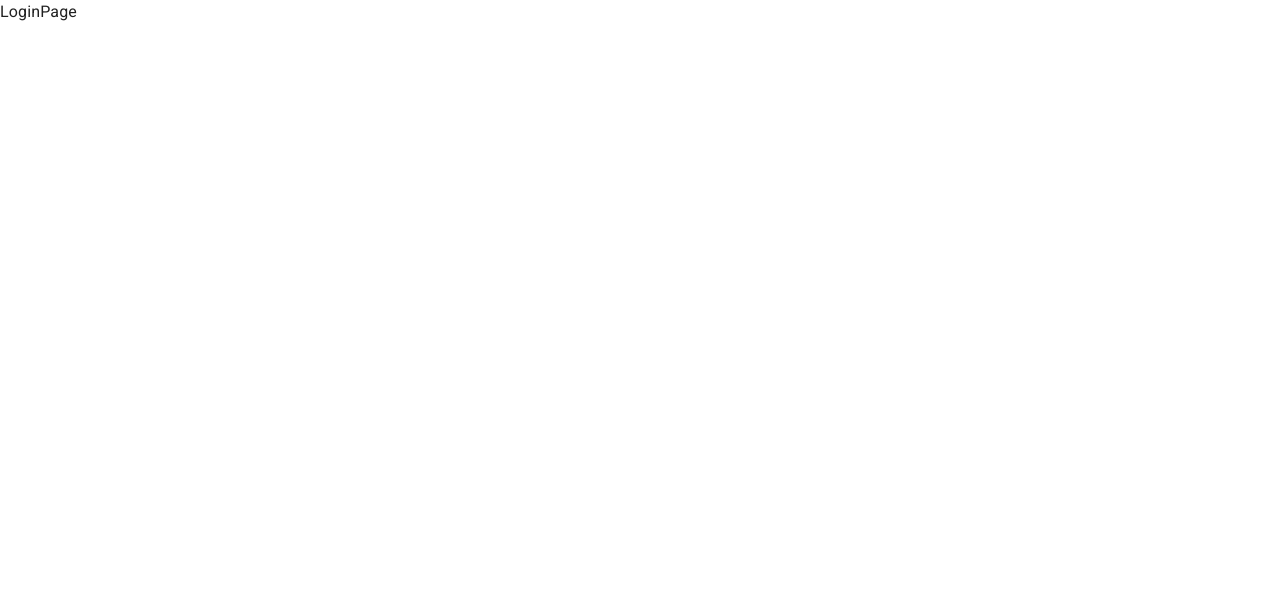
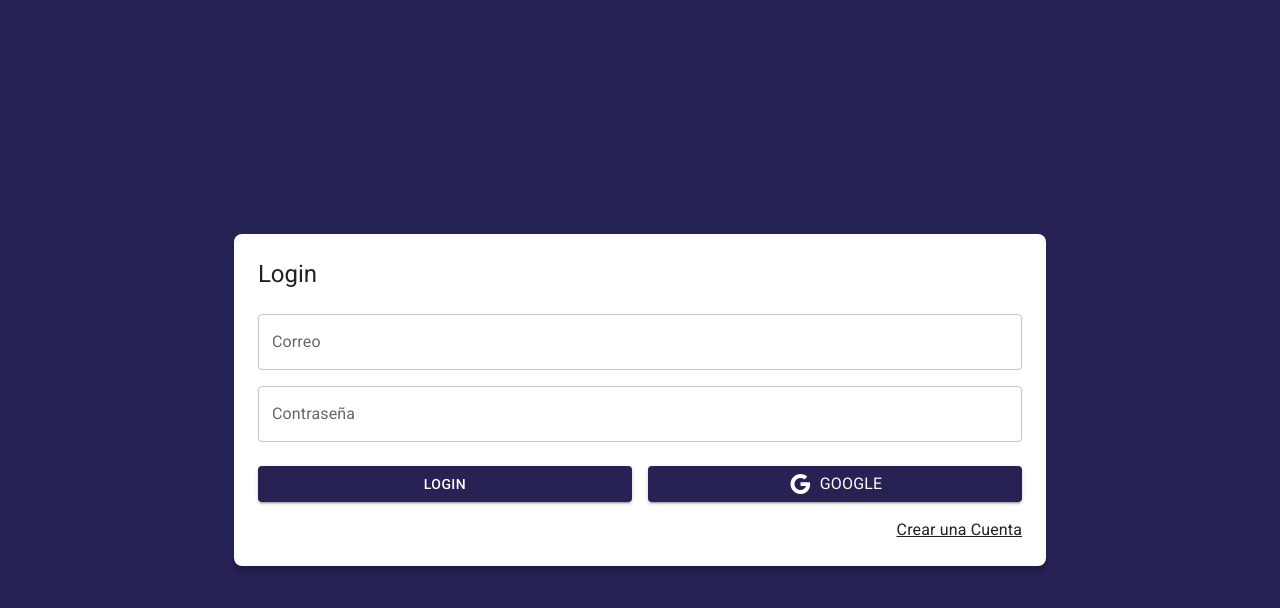
Before and after one commit to stacklast/react-journal-app, a React (Vite) app: page /auth/login in a window 1280 px wide. Shown: the top 608 px of the page. Built offline with nearby package versions, Linux system fonts and the light colour scheme.

Commit message:
add: UI Login Page

```diff
--- a/src/auth/pages/LoginPage.jsx
+++ b/src/auth/pages/LoginPage.jsx
@@ -1,7 +1,63 @@
+import { Google } from '@mui/icons-material';
+import { Link as RouterLink } from 'react-router-dom';
+import { Button, Grid, Link, TextField, Typography } from '@mui/material';
 import React from 'react'
 
 export const LoginPage = () => {
   return (
-    <div>LoginPage</div>
+    <Grid
+    container
+    spacing={0}
+    direction="column"
+    alignItems="center"
+    justifyContent="center"
+    sx={{minHeight:'100vh', backgroundColor:'primary.main', padding: 4}}
+    >
+      <Grid item
+        className='box-shadow'
+        xs={3}
+        sx={{backgroundColor: 'white', padding: 3, borderRadius: 2}}
+      >
+        <Typography variant='h5' sx={{mb:1}}>
+          Login
+        </Typography>
+
+        <form>
+          <Grid container>
+            <Grid item xs={12} sx={{mt:2}}>
+              <TextField label="Correo" type="email" placeholder="correo@google.com" fullWidth />
+            </Grid>
+            <Grid item xs={12} sx={{mt:2}}>
+              <TextField label="Contraseña" type="password" placeholder="Contraseña" fullWidth />
+            </Grid>
+
+            <Grid container spacing={2} sx={{mb:2, mt:1}}>
+              <Grid item xs={12} sm={6}>
+                <Button variant='contained' fullWidth>
+                  Login
+                </Button>
+              </Grid>
+              <Grid item xs={12} sm={6}>
+                <Button variant='contained' fullWidth>
+                  <Google />
+                  <Typography sx={{ml:1}}>
+                    Google
+                  </Typography>
+                </Button>
+              </Grid>
+
+            </Grid>
+
+            <Grid container direction='row' justifyContent='end'>
+              <Link component={RouterLink} color='inherit' to='/auth/register'>
+                Crear una Cuenta
+              </Link>
+            </Grid>
+          </Grid>
+
+        </form>
+
+      </Grid>
+    </Grid>
   )
 }
--- a/src/styles.css
+++ b/src/styles.css
@@ -0,0 +1,3 @@
+.box-shadow{
+    box-shadow: 0px 5px 5px rgba(0,0,0,0.2);
+}
```
